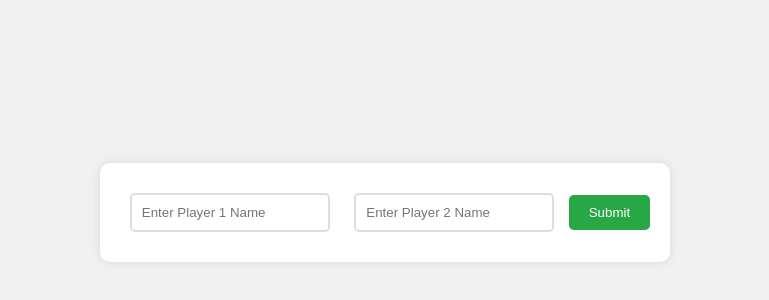
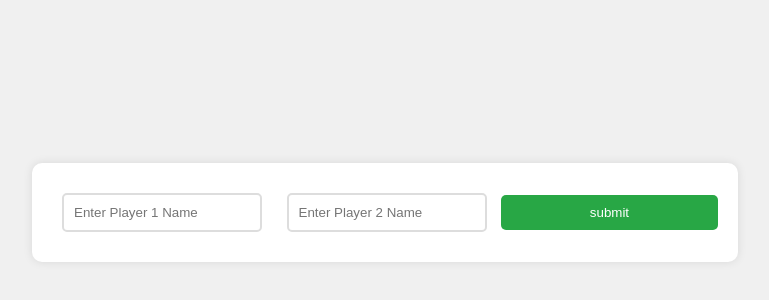
Before and after one commit to acciojob/tictactoe-mdharis98, a website: page main.html in a window 1280 px wide. Shown: the part 188-488 px from the top of the page, without its empty margins (255-1024 px from the left). Drawn offline with Linux system fonts and the light colour scheme.

Commit message:
created a submission

```diff
--- a/main.html
+++ b/main.html
@@ -22,7 +22,7 @@
     <div id="player-info">
         <input type="text" id="player1" placeholder="Enter Player 1 Name">
         <input type="text" id="player2" placeholder="Enter Player 2 Name">
-        <button id="submit">Submit</button>
+        <input id="submit" value="submit"></input>
     </div>
 
     <!-- Tic Tac Toe board -->
--- a/styles.css
+++ b/styles.css
@@ -1,4 +1,4 @@
-/*  your css code here. If applicable */
+
 * {
     margin: 0;
     padding: 0;
@@ -37,7 +37,7 @@ body {
     width: 200px;
 }
 
-button {
+#submit {
     padding: 10px 20px;
     border: none;
     background-color: #28a745;
@@ -45,9 +45,10 @@ button {
     cursor: pointer;
     border-radius: 5px;
     margin-top: 10px;
+	text-align:center;
 }
 
-button:hover {
+#submit:hover {
     background-color: #218838;
 }
 
```
